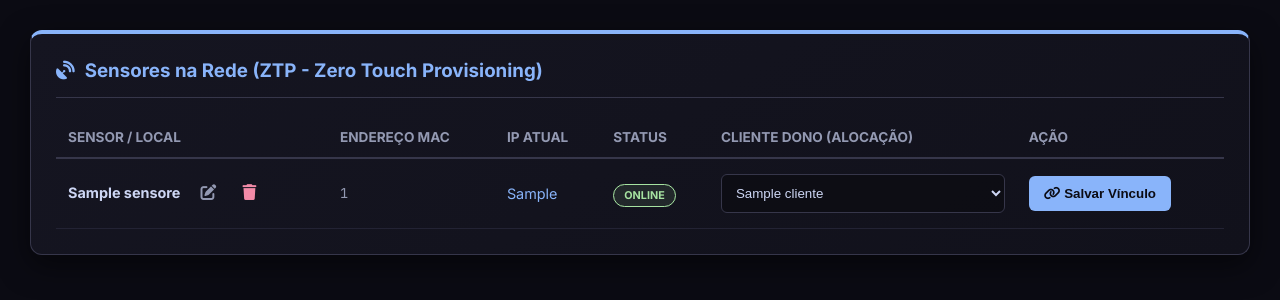
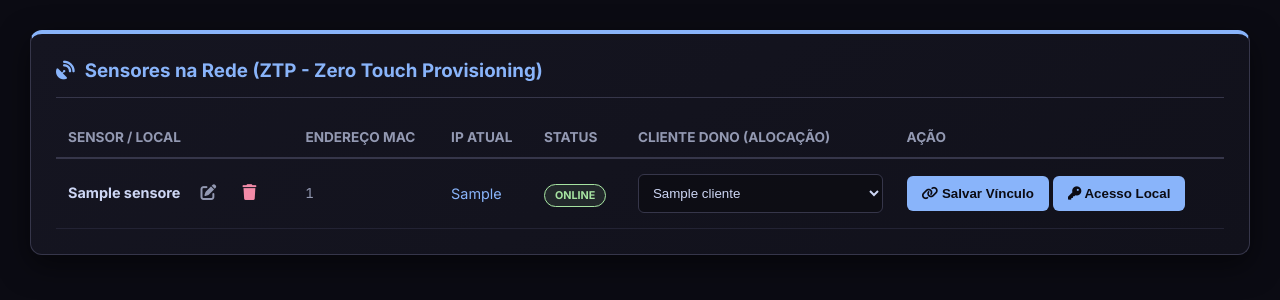
Before and after one commit to mattdavii/NOC-Central, a Flask app: page /sensores in a window 1280 px wide. Shown: the part 62-362 px from the top of the page. Run offline with Flask 3, Linux system fonts and the light colour scheme; the visitor is signed in with stand-in values (Sample User, id 1); tables that the repository leaves empty hold one stand-in row (values such as "Sample post"); a database or web service that is not in the repository returns one stand-in record (values such as "Sample title"); some libraries are stand-ins or nearby versions.

Commit message:
Add files via upload

```diff
--- a/templates/sensores.html
+++ b/templates/sensores.html
@@ -83,6 +83,7 @@
                         </td>
                         <td>
                             <button class="action-btn" onclick="vincularSensor('{{ s.mac_id }}')"><i class="fa-solid fa-link"></i> Salvar Vínculo</button>
+                            <button class="action-btn" onclick="acessoLocal('{{ s.mac_id }}', '{{ s.ip_sensor }}')" title="Gerar acesso ao painel local deste site (válido por 1h)"><i class="fa-solid fa-key"></i> Acesso Local</button>
                         </td>
                     </tr>
                     {% endfor %}
@@ -92,6 +93,19 @@
     </div>
 
     <script>
+        async function acessoLocal(mac, ip) {
+            try {
+                const res = await fetch(`/api/v2/gerar_token_local/${mac}`);
+                const data = await res.json();
+                if (!res.ok) { alert('Erro ao gerar acesso: ' + (data.erro || res.status)); return; }
+                const url = `http://${ip}:10000/?token=${data.token}`;
+                prompt('Acesso ao painel local (válido por 1h). Copie o link abaixo ou clique OK para abrir:', url);
+                window.open(url, '_blank');
+            } catch (e) {
+                alert('Erro ao gerar acesso local: ' + e);
+            }
+        }
+
         async function vincularSensor(mac) {
             // Remove os dois pontos do MAC para achar o ID correto do select no HTML
             const selectId = "cliente-" + mac.replace(/:/g, '');
```
